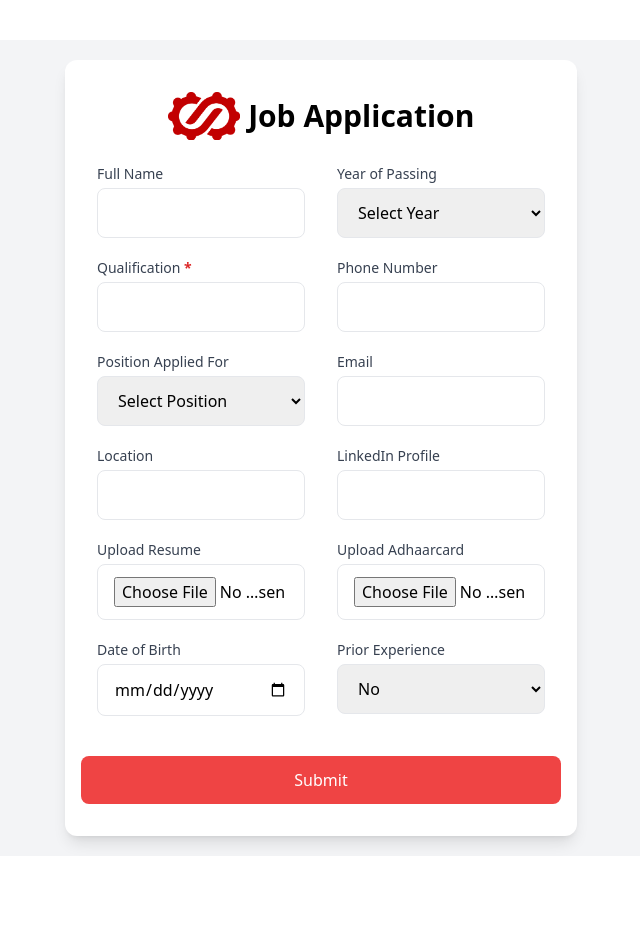
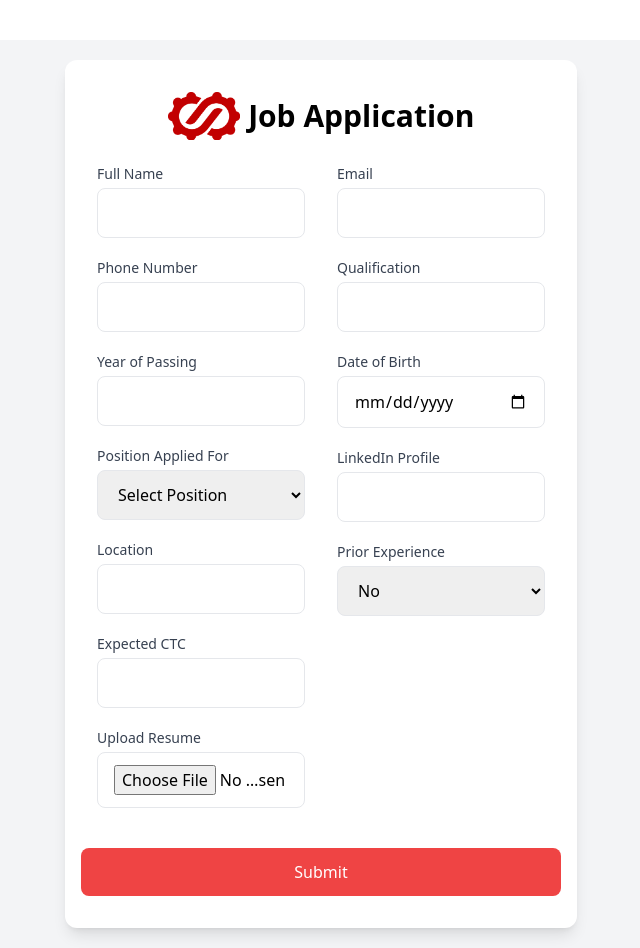
Before and after one commit to Arslaan027/daxbod-front, a React (Vite) app: page /application-form in a window 1280 px wide. Shown: the whole page, without its empty margins (319-959 px from the left). Before the commit the page ends 856 px from the top, so only its background shows below. Built offline with nearby package versions, Linux system fonts and the light colour scheme.

Commit message:
applicants

```diff
--- a/src/Components/Pages/ApplicationForm/Applicationform.jsx
+++ b/src/Components/Pages/ApplicationForm/Applicationform.jsx
@@ -29,7 +29,25 @@ const Form = () => {
 
   const handleSubmit = (e) => {
     e.preventDefault();
-    console.log(formData);
+
+    const form = new FormData();
+    for (const key in formData) {
+      if (formData[key] !== null && formData[key] !== undefined) {
+        form.append(key, formData[key]);
+      }
+    }
+
+    fetch("http://localhost:3000/hr-management/applicants/form-submit", {
+      method: "POST",
+      body: form,
+    })
+      .then((response) => response.json())
+      .then((data) => {
+        console.log("Form submitted successfully:", data);
+      })
+      .catch((error) => {
+        console.error("Error submitting form:", error);
+      });
   };
 
   const positions = [
@@ -57,8 +75,8 @@ const Form = () => {
         <form onSubmit={handleSubmit} className="flex flex-wrap -mx-4">
           {/* Section 1 */}
           <div className="w-full md:w-1/2 px-4 mb-5">
-            {/* Name */}
-            <div className="mb-5 ">
+            {/* Full Name */}
+            <div className="mb-5">
               <label
                 htmlFor="name"
                 className="block text-gray-700 dark:text-white text-sm font-medium mb-1"
@@ -76,19 +94,38 @@ const Form = () => {
               />
             </div>
 
-            {/* Qualification */}
+            {/* Phone Number */}
             <div className="mb-5">
               <label
-                htmlFor="qualification"
-                className="block text-gray-700 text-sm font-medium mb-1 dark:text-white"
+                htmlFor="phoneNumber"
+                className="block text-gray-700 dark:text-white text-sm font-medium mb-1"
               >
-                Qualification <span className="text-red-600 font-bold">*</span>
+                Phone Number
+              </label>
+              <input
+                type="tel"
+                id="phoneNumber"
+                name="phoneNumber"
+                value={formData.phoneNumber}
+                onChange={handleChange}
+                className="w-full px-4 py-3 border rounded-lg focus:outline-none focus:ring-2 focus:ring-gray-500 dark:bg-gray-600 dark:text-white"
+                required
+              />
+            </div>
+
+            {/* Year of Passing */}
+            <div className="mb-5">
+              <label
+                htmlFor="yearOfPassing"
+                className="block text-gray-700 dark:text-white text-sm font-medium mb-1"
+              >
+                Year of Passing
               </label>
               <input
                 type="text"
-                id="qualification"
-                name="qualification"
-                value={formData.qualification}
+                id="yearOfPassing"
+                name="yearOfPassing"
+                value={formData.yearOfPassing}
                 onChange={handleChange}
                 className="w-full px-4 py-3 border rounded-lg focus:outline-none focus:ring-2 focus:ring-gray-500 dark:bg-gray-600 dark:text-white"
                 required
@@ -99,7 +136,7 @@ const Form = () => {
             <div className="mb-5">
               <label
                 htmlFor="position"
-                className="block text-gray-700 text-sm font-medium mb-1 dark:text-white"
+                className="block text-gray-700 dark:text-white text-sm font-medium mb-1"
               >
                 Position Applied For
               </label>
@@ -124,7 +161,7 @@ const Form = () => {
             <div className="mb-5">
               <label
                 htmlFor="location"
-                className="block text-gray-700 text-sm font-medium mb-1 dark:text-white"
+                className="block text-gray-700 dark:text-white text-sm font-medium mb-1"
               >
                 Location
               </label>
@@ -139,11 +176,30 @@ const Form = () => {
               />
             </div>
 
-            {/* Resume Upload */}
+            {/* Expected CTC */}
+            <div className="mb-5">
+              <label
+                htmlFor="expectedCTC"
+                className="block text-gray-700 dark:text-white text-sm font-medium mb-1"
+              >
+                Expected CTC
+              </label>
+              <input
+                type="text"
+                id="expectedCTC"
+                name="expectedCTC"
+                value={formData.expectedCTC}
+                onChange={handleChange}
+                className="w-full px-4 py-3 border rounded-lg focus:outline-none focus:ring-2 focus:ring-gray-500 dark:bg-gray-600 dark:text-white"
+                required
+              />
+            </div>
+
+            {/* Upload Resume */}
             <div className="mb-5">
               <label
                 htmlFor="resume"
-                className="block text-gray-700 text-sm font-medium mb-1 dark:text-white"
+                className="block text-gray-700 dark:text-white text-sm font-medium mb-1"
               >
                 Upload Resume
               </label>
@@ -151,27 +207,8 @@ const Form = () => {
                 type="file"
                 id="resume"
                 name="resume"
-                onChange={handleChange}
-                className="w-full px-4 py-3 border rounded-lg focus:outline-none focus:ring-2 focus:ring-gray-500 dark:bg-gray-600 dark:text-white"
-                required
-              />
-            </div>
-
-            {/* Date of Birth */}
-            <div className="mb-5">
-              <label
-                htmlFor="dob"
-                className="block text-gray-700 text-sm font-medium mb-1 dark:text-white"
-              >
-                Date of Birth
-              </label>
-              <input
-                type="date"
-                id="dob"
-                name="dob"
-                value={formData.dob}
-                onChange={handleChange}
-                className="w-full px-4 py-3 border rounded-lg focus:outline-none focus:ring-2 focus:ring-gray-500 dark:bg-gray-600 dark:text-white"
+                // onChange={handleFileChange}
+                className="w-full px-4 py-3 border rounded-lg focus:outline-none dark:bg-gray-600 dark:text-white"
                 required
               />
             </div>
@@ -179,50 +216,6 @@ const Form = () => {
 
           {/* Section 2 */}
           <div className="w-full md:w-1/2 px-4 mb-5">
-            {/* Year of Passing */}
-            <div className="mb-5">
-              <label
-                htmlFor="yearOfPassing"
-                className="block text-gray-700 text-sm font-medium mb-1 dark:text-white"
-              >
-                Year of Passing
-              </label>
-              <select
-                id="yearOfPassing"
-                name="yearOfPassing"
-                value={formData.yearOfPassing}
-                onChange={handleChange}
-                className="w-full px-4 py-3 border rounded-lg focus:outline-none focus:ring-2 focus:ring-gray-500 dark:bg-gray-600 dark:text-white"
-                required
-              >
-                <option value="">Select Year</option>
-                {years.map((year) => (
-                  <option key={year} value={year}>
-                    {year}
-                  </option>
-                ))}
-              </select>
-            </div>
-
-            {/* Phone Number */}
-            <div className="mb-5">
-              <label
-                htmlFor="phoneNumber"
-                className="block text-gray-700 text-sm font-medium mb-1 dark:text-white"
-              >
-                Phone Number
-              </label>
-              <input
-                type="tel"
-                id="phoneNumber"
-                name="phoneNumber"
-                value={formData.phoneNumber}
-                onChange={handleChange}
-                className="w-full px-4 py-3 border rounded-lg focus:outline-none focus:ring-2 focus:ring-gray-500 dark:bg-gray-600 dark:text-white"
-                required
-              />
-            </div>
-
             {/* Email */}
             <div className="mb-5">
               <label
@@ -242,11 +235,49 @@ const Form = () => {
               />
             </div>
 
-            {/* LinkedIn */}
+            {/* Qualification */}
+            <div className="mb-5">
+              <label
+                htmlFor="qualification"
+                className="block text-gray-700 dark:text-white text-sm font-medium mb-1"
+              >
+                Qualification
+              </label>
+              <input
+                type="text"
+                id="qualification"
+                name="qualification"
+                value={formData.qualification}
+                onChange={handleChange}
+                className="w-full px-4 py-3 border rounded-lg focus:outline-none focus:ring-2 focus:ring-gray-500 dark:bg-gray-600 dark:text-white"
+                required
+              />
+            </div>
+
+            {/* Date of Birth */}
+            <div className="mb-5">
+              <label
+                htmlFor="dob"
+                className="block text-gray-700 dark:text-white text-sm font-medium mb-1"
+              >
+                Date of Birth
+              </label>
+              <input
+                type="date"
+                id="dob"
+                name="dob"
+                value={formData.dob}
+                onChange={handleChange}
+                className="w-full px-4 py-3 border rounded-lg focus:outline-none focus:ring-2 focus:ring-gray-500 dark:bg-gray-600 dark:text-white"
+                required
+              />
+            </div>
+
+            {/* LinkedIn Profile */}
             <div className="mb-5">
               <label
                 htmlFor="linkedin"
-                className="block text-gray-700 text-sm font-medium mb-1 dark:text-white"
+                className="block text-gray-700 dark:text-white text-sm font-medium mb-1"
               >
                 LinkedIn Profile
               </label>
@@ -261,29 +292,11 @@ const Form = () => {
               />
             </div>
 
-            {/* Adhaarcard Upload */}
-            <div className="mb-5">
-              <label
-                htmlFor="Adhaarcard"
-                className="block text-gray-700 text-sm font-medium mb-1 dark:text-white"
-              >
-                Upload Adhaarcard
-              </label>
-              <input
-                type="file"
-                id="Adhaarcard"
-                name="Adhaarcard"
-                onChange={handleChange}
-                className="w-full px-4 py-3 border rounded-lg focus:outline-none focus:ring-2 focus:ring-gray-500 dark:bg-gray-600 dark:text-white"
-                required
-              />
-            </div>
-
             {/* Prior Experience */}
             <div className="mb-5">
               <label
                 htmlFor="experience"
-                className="block text-gray-700 text-sm font-medium mb-1 dark:text-white"
+                className="block text-gray-700 dark:text-white text-sm font-medium mb-1"
               >
                 Prior Experience
               </label>
@@ -325,7 +338,7 @@ const Form = () => {
                 <div className="mb-5">
                   <label
                     htmlFor="currentCTC"
-                    className="block text-gray-700 text-sm font-medium mb-1 dark:text-white"
+                    className="block text-gray-700 dark:text-white text-sm font-medium mb-1"
                   >
                     Current CTC
                   </label>
@@ -335,26 +348,7 @@ const Form = () => {
                     name="currentCTC"
                     value={formData.currentCTC}
                     onChange={handleChange}
-                    className="w-full px-4 py-3 border rounded-lg focus:outline-none focus:ring-2 focus:ring-gray-500"
-                    required
-                  />
-                </div>
-
-                {/* Expected CTC */}
-                <div className="mb-5">
-                  <label
-                    htmlFor="expectedCTC"
-                    className="block text-gray-700 text-sm font-medium mb-1"
-                  >
-                    Expected CTC
-                  </label>
-                  <input
-                    type="text"
-                    id="expectedCTC"
-                    name="expectedCTC"
-                    value={formData.expectedCTC}
-                    onChange={handleChange}
-                    className="w-full px-4 py-3 border rounded-lg focus:outline-none focus:ring-2 focus:ring-gray-500"
+                    className="w-full px-4 py-3 border rounded-lg focus:outline-none focus:ring-2 focus:ring-gray-500 dark:bg-gray-600 dark:text-white"
                     required
                   />
                 </div>
```
Also changed, not shown: src/Components/Pages/Employee/Members.jsx (+43 -4 lines).
